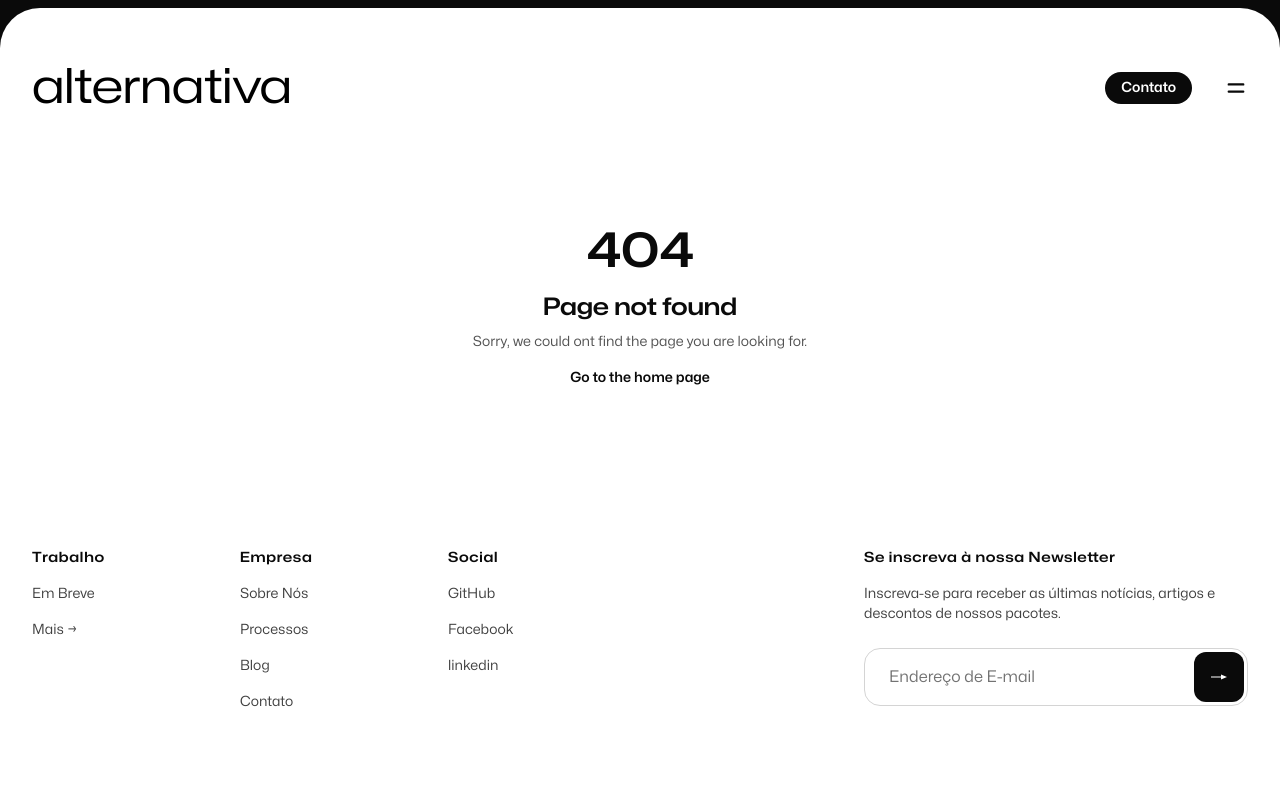
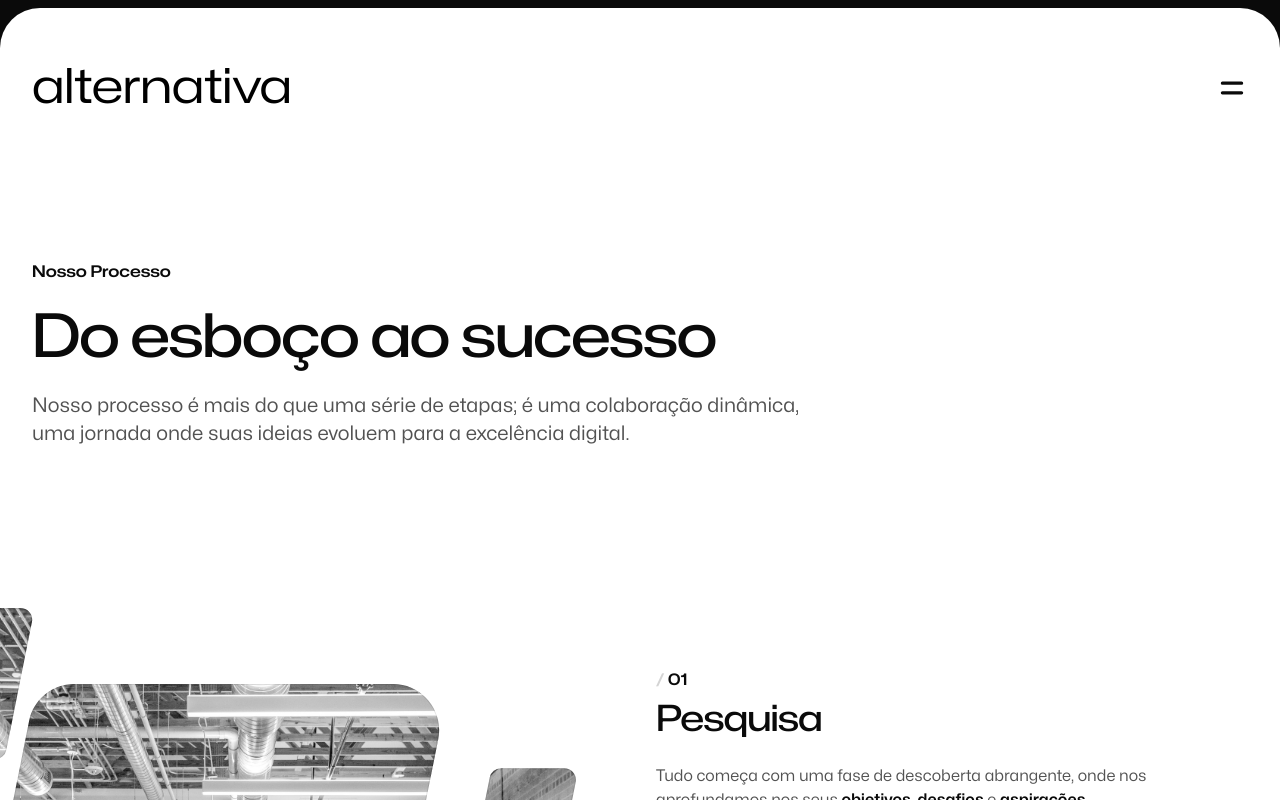
Before and after one commit to mateusloubach/web-alternativaAgency, a Next.js app: page /processo in a window 1280 px wide. Before the commit this address had no page. Shown: the top 800 px of the page. Built offline with nearby package versions, Linux system fonts and the light colour scheme.

Commit message:
fix: production environment is now opperable.

```diff
--- a/src/app/not-found.jsx
+++ b/src/app/not-found.jsx
@@ -11,16 +11,16 @@
           404
         </p>
         <h1 className="mt-4 font-display text-2xl font-semibold text-neutral-950">
-          Page not found
+          Página não encontrada
         </h1>
         <p className="mt-2 text-sm text-neutral-600">
-          Sorry, we could ont find the page you are looking for.
+          Desculpe, não conseguimos encontrar a página que você está procurando.
         </p>
         <Link
           href="/"
           className="mt-4 text-sm font-semibold text-neutral-950 transition hover:text-neutral-700"
         >
-          Go to the home page
+          Voltar para a página inicial
         </Link>
       </FadeIn>
     </Container>
--- a/src/components/RootLayout.jsx
+++ b/src/components/RootLayout.jsx
@@ -30,9 +30,9 @@
           <Logo className="font-display" invert={invert}>alternativa</Logo>
         </Link>
         <div className="flex items-center gap-x-8">
-          <Button href={"/contact"} invert={invert}>
+          {/* <Button href={"/contact"} invert={invert}>
             Contato
-          </Button>
+          </Button> */}
           <button
             ref={toggleRef}
             type="button"
@@ -47,7 +47,7 @@
           >
             <Icon
               className={clsx(
-                "h-6 w-6",
+                "h-8 w-8", // Increase the size to h-8 w-8
                 invert
                   ? "fill-white group-hover:fill-neutral-200"
                   : "fill-neutral-950 group-hover:fill-neutral-700"
@@ -83,14 +83,14 @@
 
 const Navigation = () => {
   return (
-    <nav className="mt-px font-display text-5xl font-medium tracking-tight text-white">
+    <nav className="mt-px font-display text-4xl sm:text-3xl lg:text-5xl font-medium tracking-tight text-white">
       <NavigationRow>
-        <NavigationItem href="/work">Nosso Trabalho</NavigationItem>
-        <NavigationItem href="/about">Quem Somos</NavigationItem>
+        <NavigationItem href="/trabalhos">Nosso Trabalho</NavigationItem>
+        <NavigationItem href="/sobre">Quem Somos</NavigationItem>
       </NavigationRow>
       <NavigationRow>
-        <NavigationItem href="/process">Nosso Processo</NavigationItem>
-        <NavigationItem href="/blog">Blog</NavigationItem>
+        <NavigationItem href="/processo">Nosso Processo</NavigationItem>
+        <NavigationItem href="/contato">Contato</NavigationItem>
       </NavigationRow>
     </nav>
   );
```
Also changed, not shown: src/app/contato/page.jsx (renamed from src/app/contact/page.jsx), src/app/processo/page.jsx (renamed from src/app/process/page.jsx), src/app/sobre/page.jsx (renamed from src/app/about/page.jsx), src/app/trabalhos/page.jsx (renamed from src/app/work/page.jsx), 1 other file (tests, documents, lock files or other folders).
